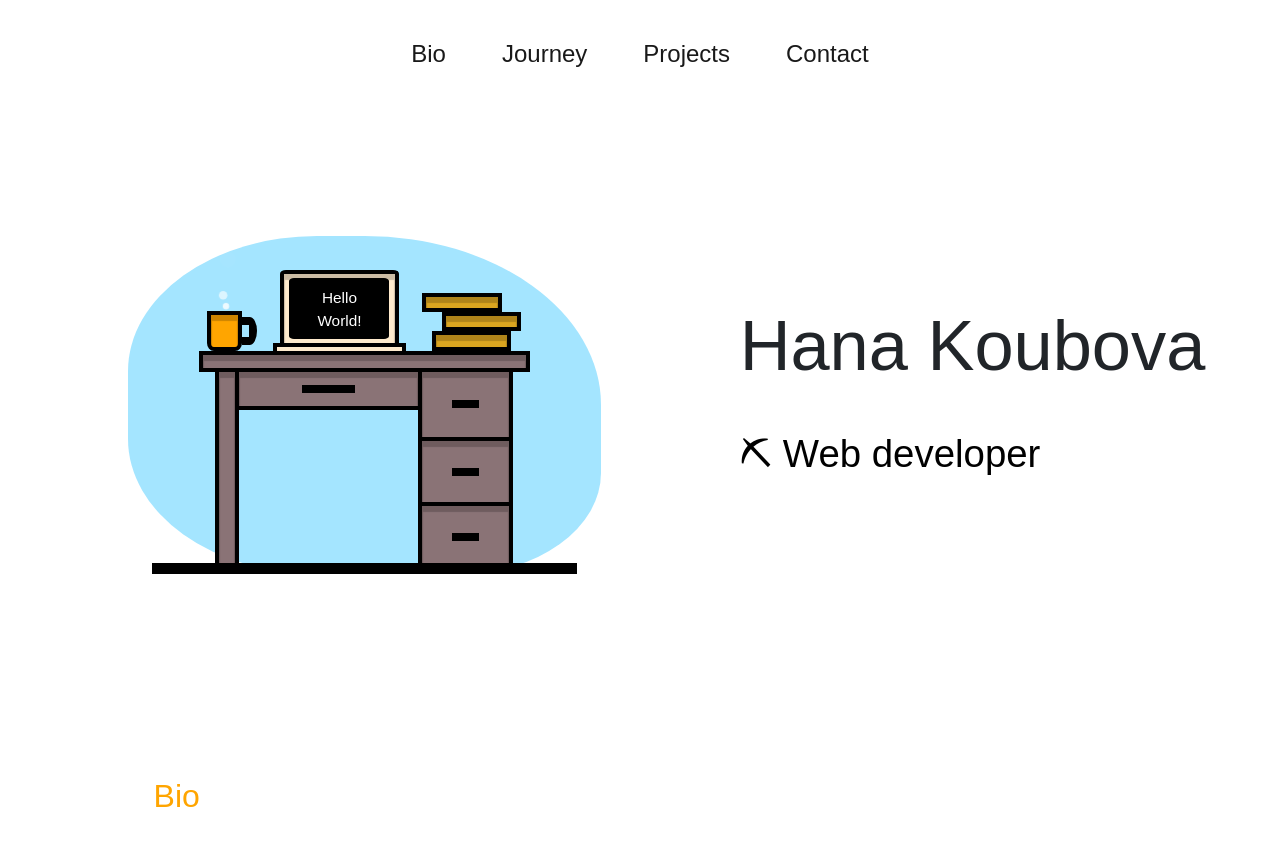
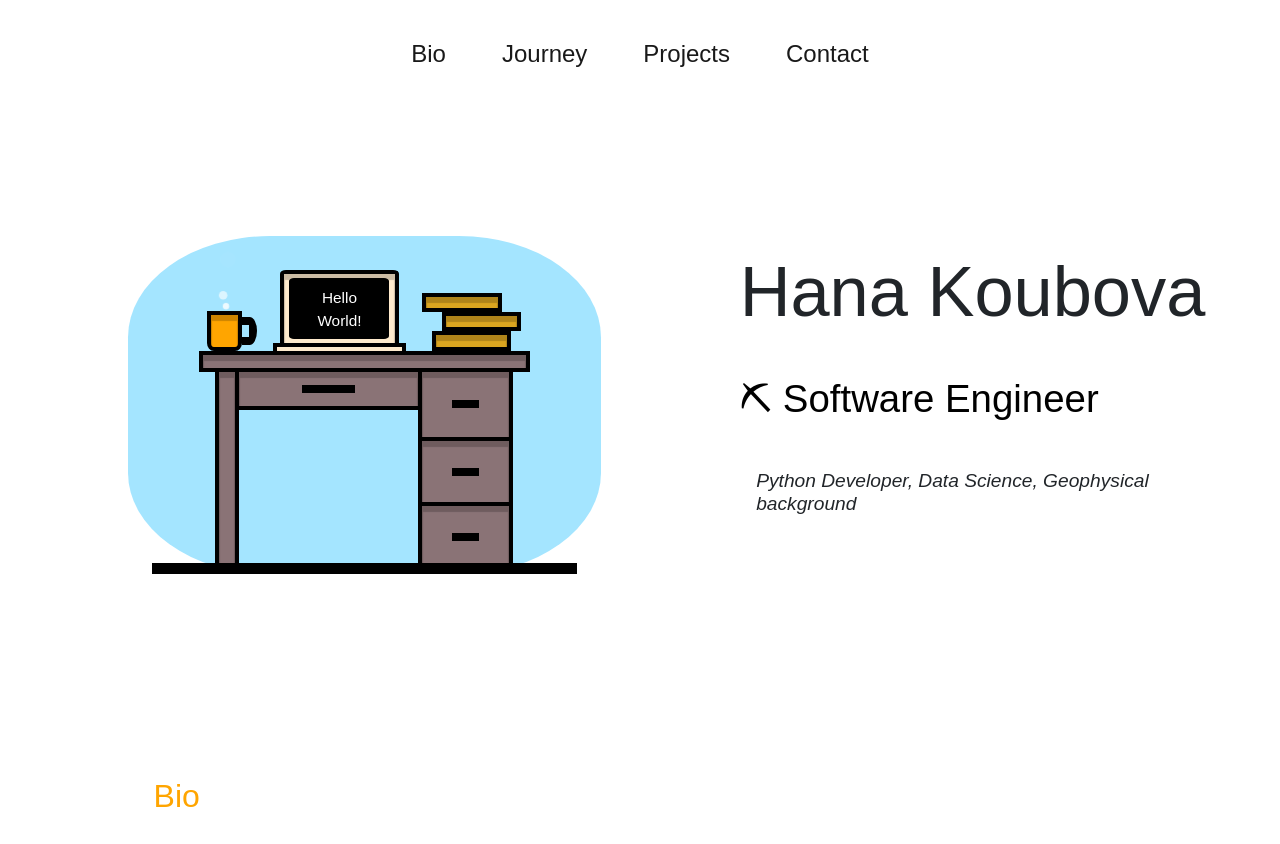
Before and after one commit to hana-koubova/hana-koubova.github.io, a plain HTML site: page index.html in a window 1280 px wide. Shown: the top 844 px of the page. Drawn offline with nearby package versions, Linux system fonts and the light colour scheme.

Commit message:
data science update

```diff
--- a/index.html
+++ b/index.html
@@ -123,10 +123,10 @@
                     </div>
                     <div class="heading-main">
                         <h1>Hana Koubova</h1>
-                        <h2>&#9935; Web developer</h2>
+                        <h2>&#9935; Software Engineer</h2>
+                        <h3 class="italic-subhead-hero"><i>Python Developer, Data Science, Geophysical background</i></h3>
                     </div>
                 </div>
-
 
                     <section id="bio">
                         <h2>Bio</h2>
@@ -148,7 +148,7 @@
                             </div>
                         </div>
                     </section>
-
+                    <!---
                     <section id="journey">
                         <h2>My full-stack journey</h2>
                         <hr id="headline-underline">
@@ -172,8 +172,7 @@
                             </div>
                         </div>
                     </section>
-                    <br>
-                    <br>
+                -->
                     <section id="skills">
                         <h2>Skills</h2>
                         <hr id="headline-underline">
@@ -217,14 +216,13 @@
                                 </div>
                             </div>
                         -->
-
+                            <img src="./figures/skills-logos/Python-Symbol-logo.png" />
                             <img src="./figures/skills-logos/JavaScript-logo.png" />
-                            <img src="./figures/skills-logos/Typescript_logo_2020.svg.png" />
                             <img src="./figures/skills-logos/HTML5_logo_and_wordmark.svg.png" />
                             <img src="./figures/skills-logos/CSS3_logo_and_wordmark.svg.png" />
                             <img src="./figures/skills-logos/Node.js_logo.svg.png" />
-                            <img src="./figures/skills-logos/Python-Symbol-logo.png" />
-                            <img src="./figures/skills-logos/1200px-Svelte_Logo.svg.png" />
+                            <!--<img src="./figures/skills-logos/Typescript_logo_2020.svg.png" />
+                            <img src="./figures/skills-logos/1200px-Svelte_Logo.svg.png" />-->
                         </div>
                     </section>
                     <br>
--- a/styles.css
+++ b/styles.css
@@ -140,13 +140,16 @@ h1 {
     display: flex;
     justify-content: space-around;
     align-items: center;
+    /*background-color: antiquewhite;*/
 }
 
 /*------Animation----*/
 
 #animation {
     background-color: rgb(164, 229, 255);
-    border-radius: 40% 50% 30% 40%;
+    /*background-color: grey;*/
+    /*border-radius: 40% 50% 30% 40%;*/
+    border-radius: 30%;
     width: 60%;
     max-width: 600px;
     aspect-ratio: 1.4 / 1;
@@ -455,6 +458,11 @@ h1 {
     font-size: 5.5vw;
     margin-top: -20px;
     margin-bottom: 20px;
+}
+
+.heading-main h3 {
+    font-size: 1.5vw;
+    padding: 5%;
 }
 
 @media only screen and (max-width: 750px) {
```
